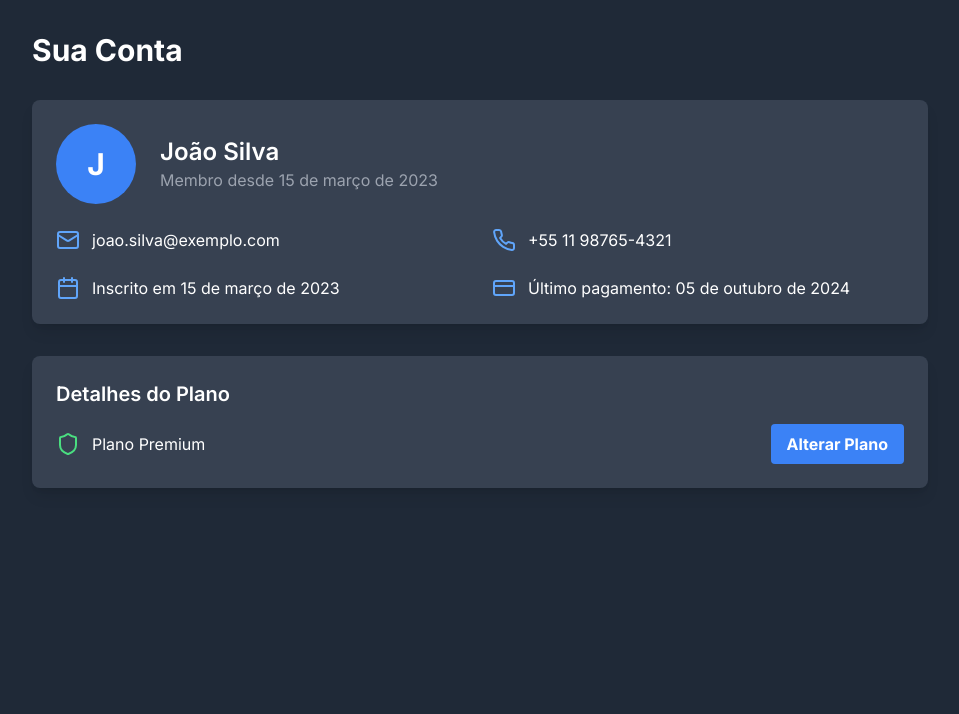
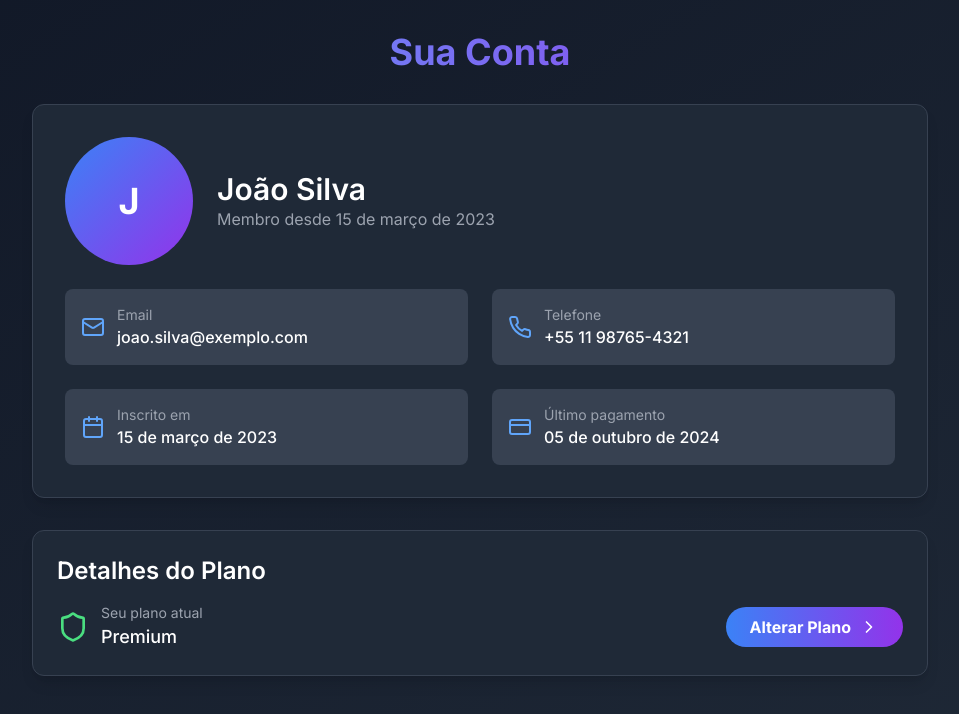
Before and after one commit to yuribodo/cripto-management, a Next.js app: page /account in a window 1280 px wide. Shown: the top 714 px of the page, without its empty margins (160-1119 px from the left). Built offline with nearby package versions, Linux system fonts and the light colour scheme.

Commit message:
feat: add animations with framer motion to account page

```diff
--- a/package.json
+++ b/package.json
@@ -14,9 +14,9 @@
     "axios": "^1.7.7",
     "class-variance-authority": "^0.7.0",
     "clsx": "^2.1.1",
-    "framer-motion": "^11.3.30",
+    "framer-motion": "^11.11.1",
     "lucide-react": "^0.436.0",
-    "next": "14.2.6",
+    "next": "^14.2.14",
     "react": "^18",
     "react-dom": "^18",
     "recharts": "^2.12.7",
--- a/src/app/account/page.tsx
+++ b/src/app/account/page.tsx
@@ -1,8 +1,10 @@
+"use client";
+
 import React from 'react';
-import { User, Mail, Phone, Calendar, CreditCard, Shield } from 'lucide-react';
+import {motion} from 'framer-motion'
+import { User, Mail, Phone, Calendar, CreditCard, Shield, ChevronRight } from 'lucide-react';
 
 const AccountPage = () => {
-  // Dados simulados do usuário
   const user = {
     name: 'João Silva',
     email: 'joao.silva@exemplo.com',
@@ -12,55 +14,105 @@ const AccountPage = () => {
     lastPayment: '05 de outubro de 2024',
   };
 
+  const containerVariants = {
+    hidden: { opacity: 0 },
+    visible: {
+      opacity: 1,
+      transition: {
+        delayChildren: 0.3,
+        staggerChildren: 0.2
+      }
+    }
+  };
+
+  const itemVariants = {
+    hidden: { y: 20, opacity: 0 },
+    visible: {
+      y: 0,
+      opacity: 1
+    }
+  };
+
   return (
-    <div className="min-h-screen bg-gray-800 text-white p-8">
-      <div className="max-w-4xl mx-auto">
-        <h1 className="text-3xl font-bold mb-8">Sua Conta</h1>
+    <div className="min-h-screen bg-gradient-to-br from-gray-900 to-gray-800 text-white p-8">
+      <motion.div
+        className="max-w-4xl mx-auto"
+        variants={containerVariants}
+        initial="hidden"
+        animate="visible"
+      >
+        <motion.h1
+          className="text-4xl font-bold mb-8 text-center bg-clip-text text-transparent bg-gradient-to-r from-blue-400 to-purple-600"
+          variants={itemVariants}
+        >
+          Sua Conta
+        </motion.h1>
 
-        <div className="bg-gray-700 rounded-lg shadow-lg p-6 mb-8">
-          <div className="flex items-center mb-6">
-            <div className="w-20 h-20 bg-blue-500 rounded-full flex items-center justify-center text-3xl font-bold mr-6">
+        <motion.div
+          className="bg-gray-800 rounded-xl shadow-lg p-8 mb-8 border border-gray-700"
+          variants={itemVariants}
+        >
+          <div className="flex flex-col md:flex-row items-center mb-6">
+            <motion.div
+              className="w-32 h-32 bg-gradient-to-br from-blue-500 to-purple-600 rounded-full flex items-center justify-center text-4xl font-bold mb-4 md:mb-0 md:mr-6"
+              whileHover={{ scale: 1.05 }}
+              whileTap={{ scale: 0.95 }}
+            >
               {user.name.charAt(0)}
-            </div>
-            <div>
-              <h2 className="text-2xl font-semibold">{user.name}</h2>
+            </motion.div>
+            <div className="text-center md:text-left">
+              <h2 className="text-3xl font-semibold">{user.name}</h2>
               <p className="text-gray-400">Membro desde {user.joinDate}</p>
             </div>
           </div>
 
           <div className="grid grid-cols-1 md:grid-cols-2 gap-6">
-            <div className="flex items-center">
-              <Mail className="w-6 h-6 mr-3 text-blue-400" />
-              <span>{user.email}</span>
-            </div>
-            <div className="flex items-center">
-              <Phone className="w-6 h-6 mr-3 text-blue-400" />
-              <span>{user.phone}</span>
-            </div>
-            <div className="flex items-center">
-              <Calendar className="w-6 h-6 mr-3 text-blue-400" />
-              <span>Inscrito em {user.joinDate}</span>
-            </div>
-            <div className="flex items-center">
-              <CreditCard className="w-6 h-6 mr-3 text-blue-400" />
-              <span>Último pagamento: {user.lastPayment}</span>
-            </div>
+            {[
+              { icon: Mail, label: 'Email', value: user.email },
+              { icon: Phone, label: 'Telefone', value: user.phone },
+              { icon: Calendar, label: 'Inscrito em', value: user.joinDate },
+              { icon: CreditCard, label: 'Último pagamento', value: user.lastPayment },
+            ].map((item, index) => (
+              <motion.div
+                key={index}
+                className="flex items-center p-4 bg-gray-700 rounded-lg"
+                variants={itemVariants}
+                whileHover={{ scale: 1.03 }}
+              >
+                <item.icon className="w-6 h-6 mr-3 text-blue-400" />
+                <div>
+                  <p className="text-sm text-gray-400">{item.label}</p>
+                  <p className="font-medium">{item.value}</p>
+                </div>
+              </motion.div>
+            ))}
           </div>
-        </div>
+        </motion.div>
 
-        <div className="bg-gray-700 rounded-lg shadow-lg p-6">
-          <h3 className="text-xl font-semibold mb-4">Detalhes do Plano</h3>
+        <motion.div
+          className="bg-gray-800 rounded-xl shadow-lg p-6 border border-gray-700"
+          variants={itemVariants}
+        >
+          <h3 className="text-2xl font-semibold mb-4">Detalhes do Plano</h3>
           <div className="flex items-center justify-between">
             <div className="flex items-center">
-              <Shield className="w-6 h-6 mr-3 text-green-400" />
-              <span>Plano {user.plan}</span>
+              <Shield className="w-8 h-8 mr-3 text-green-400" />
+              <div>
+                <p className="text-sm text-gray-400">Seu plano atual</p>
+                <p className="text-lg font-medium">{user.plan}</p>
+              </div>
             </div>
-            <button className="bg-blue-500 hover:bg-blue-600 text-white font-bold py-2 px-4 rounded transition duration-300">
+            <motion.button
+              className="bg-gradient-to-r from-blue-500 to-purple-600 text-white font-bold py-2 px-6 rounded-full flex items-center"
+              whileHover={{ scale: 1.05 }}
+              whileTap={{ scale: 0.95 }}
+            >
               Alterar Plano
-            </button>
+              <ChevronRight className="ml-2 w-5 h-5" />
+            </motion.button>
           </div>
-        </div>
-      </div>
+        </motion.div>
+      </motion.div>
     </div>
   );
 };
```
Also changed, not shown: 1 other file (tests, documents, lock files or other folders).
